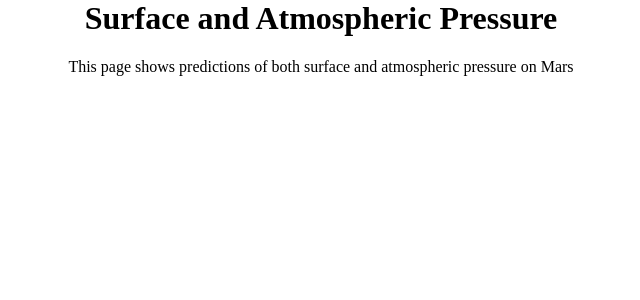
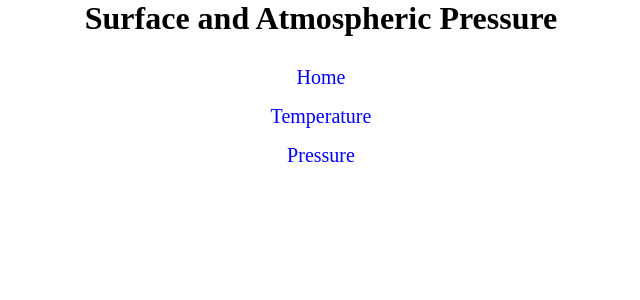
Before and after one commit to keshra123/MarsClimateData, a Flask app: page /pressure in a window 1280 px wide. Shown: the top 300 px of the page, without its empty margins (319-959 px from the left). Run offline with Flask 2, Linux system fonts and the light colour scheme.

Commit message:
Update pressure.html

```diff
--- a/templates/pressure.html
+++ b/templates/pressure.html
@@ -4,6 +4,13 @@
   </head>
   <body>
     <h1>Surface and Atmospheric Pressure</h1>
+    <nav>
+        <ul>
+            <li><a href="/">Home</a></li>
+            <li><a href="temperature">Temperature</a></li>
+            <li><a href="pressure">Pressure</a></li>
+        </ul>
+    </nav>
     <p>This page shows predictions of both surface and atmospheric pressure on Mars</p>
   </body>
 </html>
```
